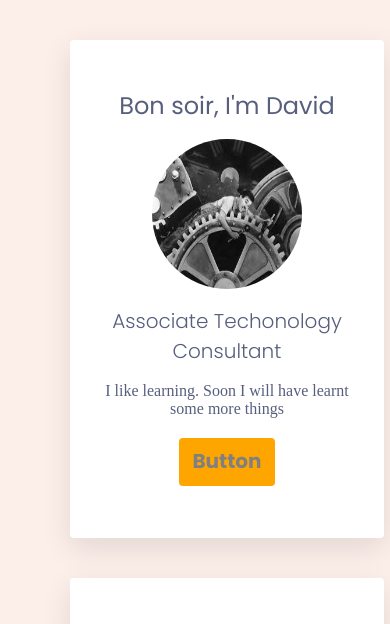
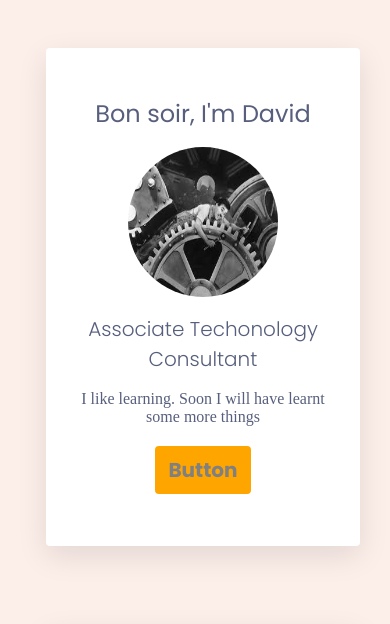
Before and after one commit to DavidEgS/profile, a plain HTML site: page index.html in a window 390 px wide. Shown: the top 624 px of the page. Drawn offline with Linux system fonts and the light colour scheme.

Commit message:
Update style.css

```diff
--- a/style.css
+++ b/style.css
@@ -42,11 +42,17 @@ a {
 }
 
 .container {
-  width: 700px;
-  margin: 20px auto;
+  width: 100vw;
+  display: flex;
+  flex-direction: column;
+  justify-content: center;
+  align-items: center;
 }
 
 .orange-btn {
+  display: flex;
+  justify-content: center;
+  align-items: center;
   color: white;
   background: orange;
   border-radius: 4px;
@@ -92,28 +98,47 @@ a {
 
 @media (max-width: 960px) {
   /* For a screen < 960px, this CSS will be read */
-  .container {
-    width: 600px;
-  }
+
   .card {
     width: 600px;
   }
 }
 @media (max-width: 720px) {
   /* For a screen < 720px, this CSS will be read */
-  .container {
-    width: 450px;
-  }
+
   .card {
     width: 450px;
   }
 }
 @media (max-width: 540px) {
   /* For a screen < 540px, this CSS will be read */
-  .container {
-    width: 250px;
-  }
+
   .card {
     width: 250px;
   }
 }
+
+.img-circle:hover {
+  animation: shake 0.82s cubic-bezier(.36,.07,.19,.97) both;
+  transform: translate3d(0, 0, 0);
+  backface-visibility: hidden;
+  perspective: 1000px;
+}
+
+@keyframes shake {
+  10%, 90% {
+    transform: translate3d(-1px, 0, 0);
+  }
+
+  20%, 80% {
+    transform: translate3d(2px, 0, 0);
+  }
+
+  30%, 50%, 70% {
+    transform: translate3d(-4px, 0, 0);
+  }
+
+  40%, 60% {
+    transform: translate3d(4px, 0, 0);
+  }
+}
```
